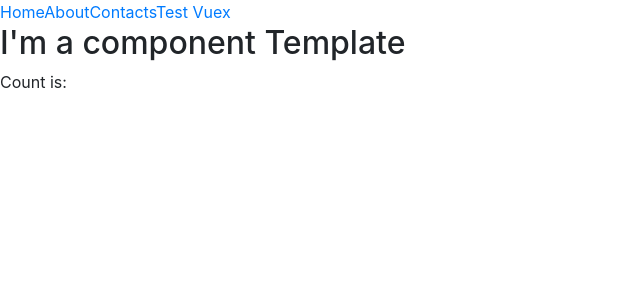
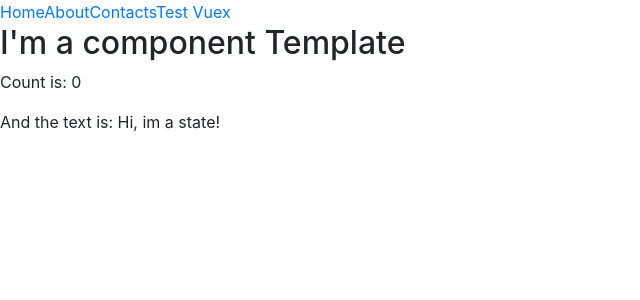
Before and after one commit to enzonav/vue-start-project, a Vue app: page /test-vuex in a window 1280 px wide. Shown: the top 300 px of the page, without its empty margins (0-640 px from the left). Built offline with nearby package versions, Linux system fonts and the light colour scheme.

Commit message:
vuex modules

```diff
--- a/src/components/TestVuex.vue
+++ b/src/components/TestVuex.vue
@@ -1,14 +1,22 @@
 <template>
   <div>
     <h2>I'm a component Template</h2>
-    <p>Count is: {{ count }}</p>
+    <p>Count is: {{ score }}</p>
+    <p>And the text is: {{ display }}</p>
   </div>
 </template>
 
 <script>
 
 export default {
-
+  computed: {
+    score () {
+      return this.$store.state.TestStore.score
+    },
+    display () {
+      return this.$store.state.TestStore.mystate
+    }
+  }
 }
 
 </script>
--- a/src/main.js
+++ b/src/main.js
@@ -26,11 +26,6 @@ new Vue({
   el: '#app',
   store,
   router,
-  computed: {
-    count () {
-      return store.TestStore.state.count
-    }
-  },
   template: '<App/>',
   components: { App }
 })
--- a/src/store/index.js
+++ b/src/store/index.js
@@ -7,5 +7,9 @@ Vue.use(Vuex)
 export default new Vuex.Store({
   modules: {
     TestStore
-  }
+  },
+  state: {},
+  getters: {},
+  mutations: {},
+  actions: {}
 })
--- a/src/store/modules/TestStore.js
+++ b/src/store/modules/TestStore.js
@@ -1,6 +1,7 @@
 
 const state = {
-  count: 0
+  mystate: 'Hi, im a state!',
+  score: 0
 }
 
 const getters = {
@@ -8,9 +9,7 @@ const getters = {
 }
 
 const mutations = {
-  increment (state) {
-    state.count++
-  }
+
 }
 
 const actions = {
@@ -18,8 +17,10 @@ const actions = {
 }
 
 export default {
+
   state,
   getters,
   actions,
   mutations
+
 }
```
